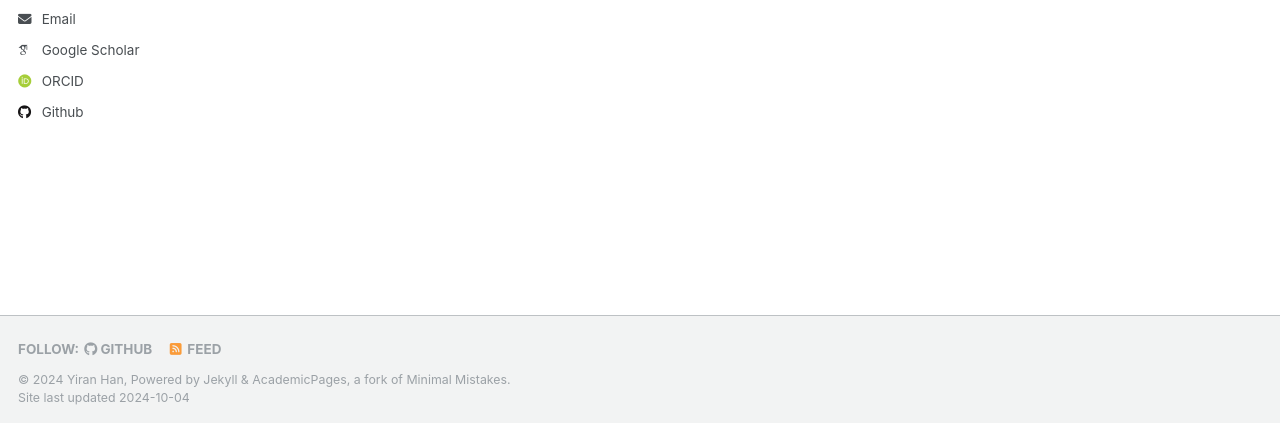
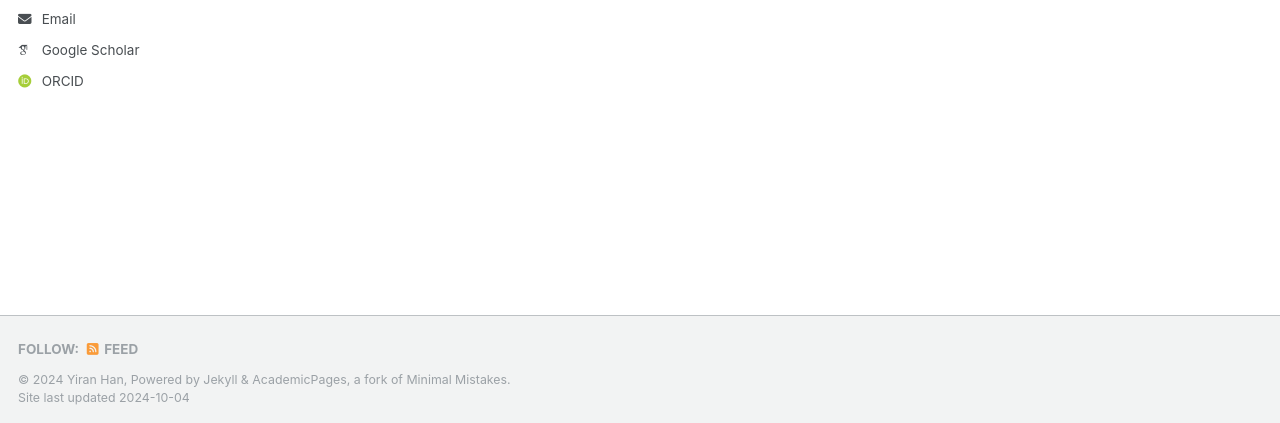
Before and after one commit to yiran-han/yiran-han.github.io, a Jekyll site: the page built from _pages/about.md, in a window 1280 px wide. Shown: the part 474-897 px from the top of the page. Built offline with Jekyll 4.4.1, drawn with Linux system fonts in a browser that asks for light colours; some web fonts are replaced; a file with an impossible date is left out.

Commit message:
Update _config.yml

```diff
--- a/_config.yml
+++ b/_config.yml
@@ -44,7 +44,7 @@ author:
   bitbucket        : # Username - Update with your username on the site
   codepen          : # Username
   dribbble         : # Username
-  github           : "yiran-han"
+  github           : # "yiran-han"
   kaggle           : # Username
   stackoverflow    : # User number or user number and name (i.e., use "1" or "1/jeff-atwood")
 
```
